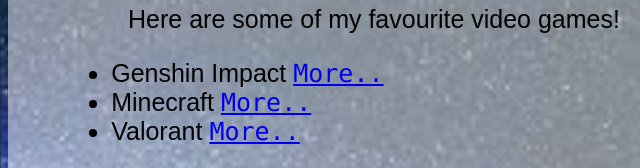
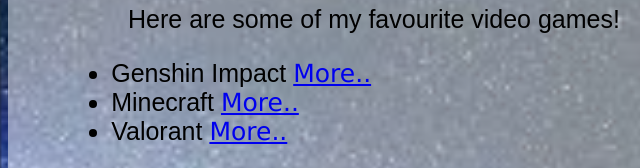
Before and after one commit to KevinWang28VPCI/home, a plain HTML site: page page3.html in a window 1280 px wide. Shown: the part 784-952 px from the top of the page, 0-640 px from the left. Drawn offline with Linux system fonts and the light colour scheme.

Commit message:
Update style.css

```diff
--- a/style.css
+++ b/style.css
@@ -19,7 +19,7 @@ body {
 }
 
 li > a {
-    font-family: "Lucida Console", "Courier New", monospace;
+  font-family: Verdana, Arial, Tahoma, Serif;
 }
 
 /* class for the homepage intro*/
```
